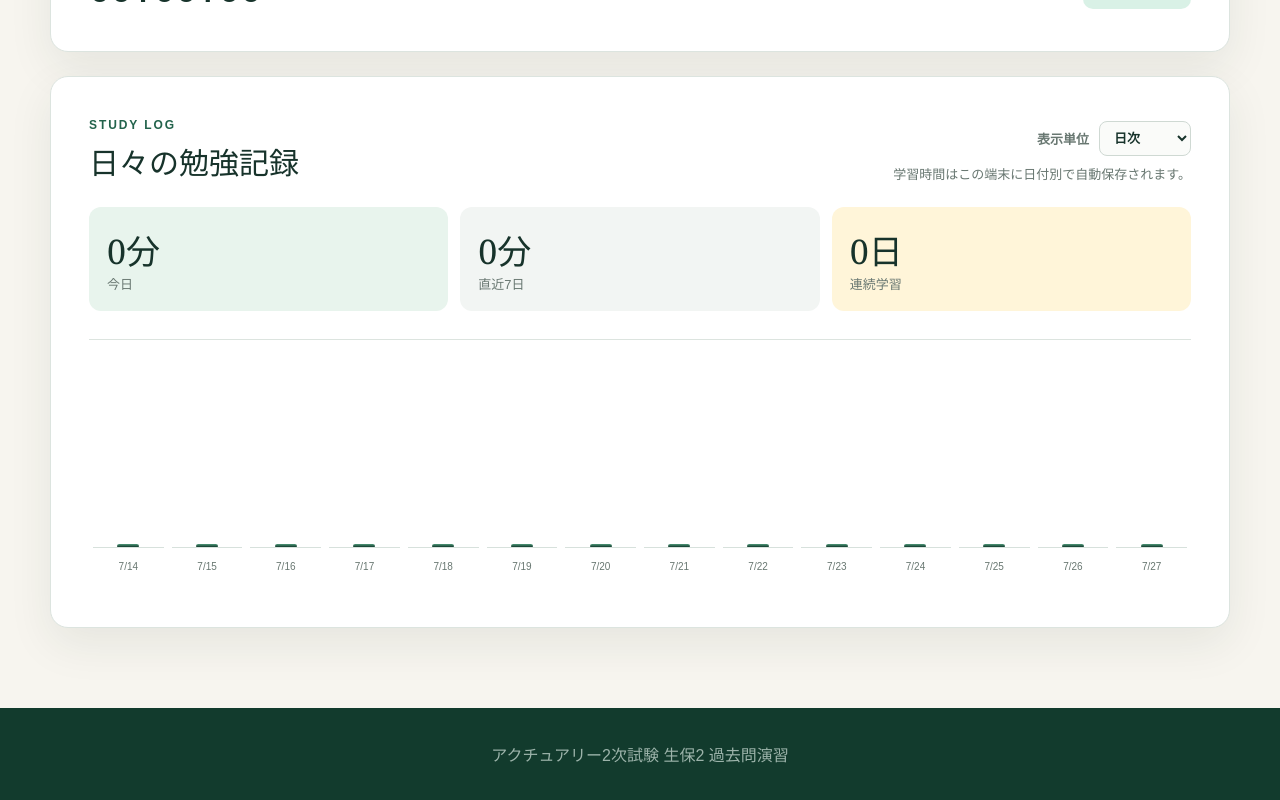
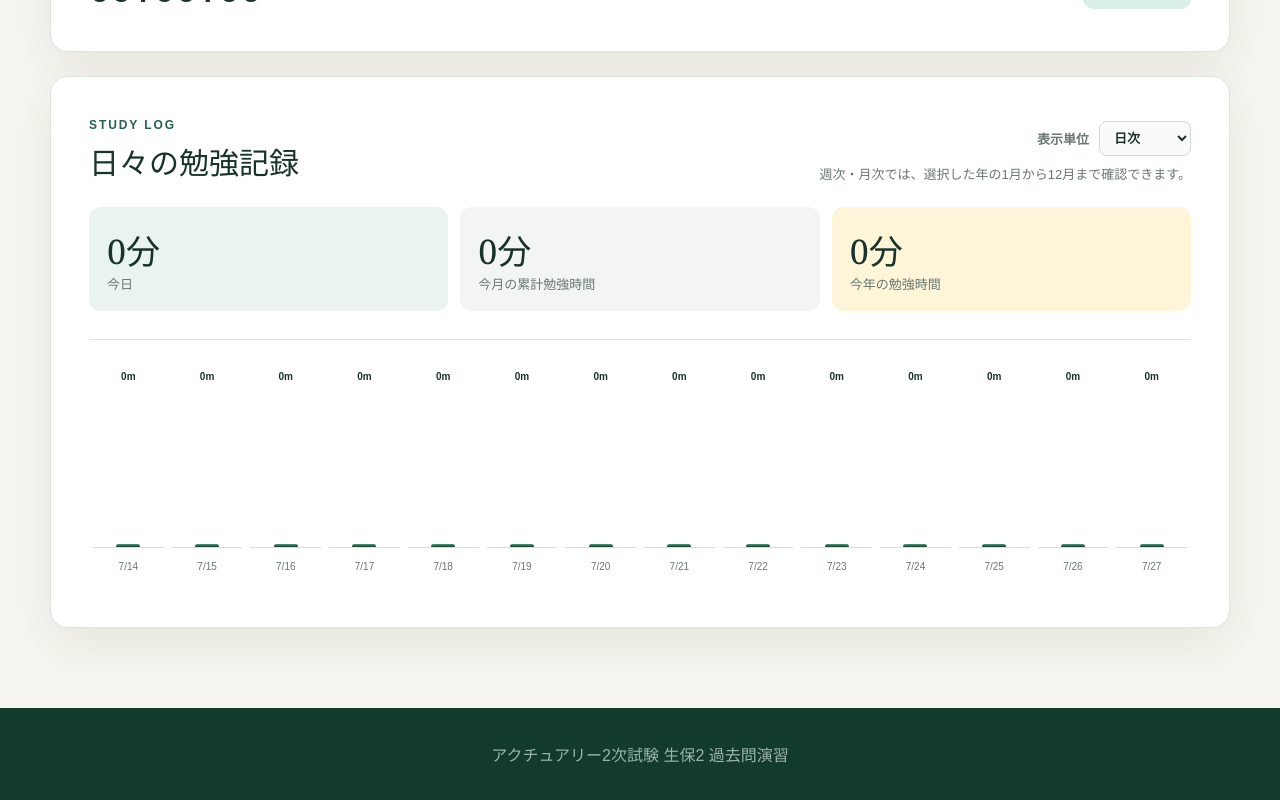
Before and after one commit to yoshi123027-del/actuary-app-seiho2, a Next.js app in the folder vercel/: page / in a window 1280 px wide. Shown: the part 1187-1987 px from the top of the page. Built offline with nearby package versions, Linux system fonts and the light colour scheme.

Commit message:
生保2の年間勉強時間ダッシュボードを改善
週次・月次を選択年の年間表示にし、今月・今年の累計と棒グラフ内の数値を追加する。

```diff
--- a/vercel/app/globals.css
+++ b/vercel/app/globals.css
@@ -53,15 +53,16 @@ progress { width: 100%; height: 9px; accent-color: var(--green-2); }
 .section-title h2 { margin: 6px 0 0; font: 30px Georgia, "Yu Mincho", serif; }
 .section-title p { margin: 0; color: var(--muted); font-size: 13px; }
 .study-history-tools { display: flex; align-items: flex-end; flex-direction: column; gap: 8px; }
+.study-filter-row { display: flex; align-items: center; justify-content: flex-end; gap: 14px; flex-wrap: wrap; }
 .study-history-tools label { display: flex; align-items: center; color: var(--muted); font-size: 13px; font-weight: 700; white-space: nowrap; }
 .study-history-tools select { min-width: 92px; margin-left: 10px; padding: 8px 28px 8px 10px; color: var(--ink); background: #fafbf9; border: 1px solid #cfd9d3; border-radius: 8px; }
 .study-summary { display: grid; grid-template-columns: repeat(3, 1fr); gap: 12px; }
 .study-summary .stat strong { font-size: clamp(24px, 4vw, 34px); }
-.study-chart { height: 250px; margin-top: 28px; padding: 12px 4px 0; display: grid; grid-template-columns: repeat(var(--study-period-count, 14), minmax(38px, 1fr)); gap: 8px; overflow-x: auto; border-top: 1px solid var(--line); }
-.study-bar-column { min-width: 34px; height: 220px; display: grid; grid-template-rows: 22px 1fr 24px; align-items: flex-end; text-align: center; }
-.study-bar-value { color: var(--muted); font-size: 10px; }
-.study-bar-track { height: 160px; display: flex; align-items: end; justify-content: center; border-bottom: 1px solid #d7e1dc; }
-.study-bar { width: min(22px, 72%); min-height: 3px; background: linear-gradient(180deg, #4f9879, var(--green)); border-radius: 6px 6px 2px 2px; transition: height .25s ease; }
+.study-chart { height: 250px; margin-top: 28px; padding: 12px 4px 0; display: grid; grid-template-columns: repeat(var(--study-period-count, 14), minmax(42px, 1fr)); gap: 8px; overflow-x: auto; border-top: 1px solid var(--line); }
+.study-bar-column { min-width: 38px; height: 220px; display: grid; grid-template-rows: 1fr 24px; align-items: flex-end; text-align: center; }
+.study-bar-track { position: relative; height: 182px; padding-top: 24px; display: flex; align-items: end; justify-content: center; border-bottom: 1px solid #d7e1dc; }
+.study-bar-value { position: absolute; top: 5px; left: 50%; transform: translateX(-50%); color: var(--ink); font-size: 10px; font-weight: 800; white-space: nowrap; }
+.study-bar { width: min(24px, 72%); min-height: 3px; background: linear-gradient(180deg, #4f9879, var(--green)); border-radius: 6px 6px 2px 2px; transition: height .25s ease; }
 .study-bar-label { padding-top: 7px; color: var(--muted); font-size: 10px; white-space: nowrap; }
 .page-heading { margin: 50px 0 24px; }
 .page-heading > span { color: var(--green-2); }
@@ -120,6 +121,7 @@ footer { padding: 34px; color: #9cb3aa; text-align: center; background: var(--gr
   .section-title { align-items: flex-start; flex-direction: column; gap: 8px; }
   .study-summary { grid-template-columns: 1fr; }
   .study-history-tools { width: 100%; align-items: flex-start; }
+  .study-filter-row { width: 100%; justify-content: flex-start; }
   .study-history-tools label { justify-content: space-between; width: 100%; }
   .study-chart { grid-template-columns: repeat(var(--study-period-count, 14), 42px); }
 }
--- a/vercel/app/page.js
+++ b/vercel/app/page.js
@@ -77,7 +77,7 @@ function recentJapanDays(count, timestamp) {
 
 const STUDY_VIEW_OPTIONS = {
   daily: { label: "日次", periods: 14 },
-  weekly: { label: "週次", periods: 12 },
+  weekly: { label: "週次" },
   monthly: { label: "月次", periods: 12 },
 };
 
@@ -96,7 +96,16 @@ function sumStudySeconds(dailySeconds, startKey, endKey) {
   }, 0);
 }
 
-function buildStudyPeriods(viewMode, dailySeconds, timestamp) {
+function availableStudyYears(dailySeconds, currentYear) {
+  return [...new Set([
+    currentYear,
+    ...Object.keys(dailySeconds)
+      .filter((key) => /^\d{4}-\d{2}-\d{2}$/.test(key))
+      .map((key) => Number(key.slice(0, 4))),
+  ])].sort((a, b) => b - a);
+}
+
+function buildStudyPeriods(viewMode, dailySeconds, timestamp, selectedYear) {
   const currentDay = new Date(timestamp + 9 * 60 * 60 * 1000);
   currentDay.setUTCHours(0, 0, 0, 0);
 
@@ -113,17 +122,27 @@ function buildStudyPeriods(viewMode, dailySeconds, timestamp) {
     });
   }
 
+  const year = Number(selectedYear) || currentDay.getUTCFullYear();
+  const yearStart = new Date(Date.UTC(year, 0, 1));
+  const yearEnd = new Date(Date.UTC(year, 11, 31));
+
   if (viewMode === "weekly") {
-    const daysSinceMonday = (currentDay.getUTCDay() + 6) % 7;
-    const currentMonday = new Date(currentDay.getTime() - daysSinceMonday * 86400000);
-    return Array.from({ length: STUDY_VIEW_OPTIONS.weekly.periods }, (_, index) => {
-      const start = new Date(currentMonday.getTime() - (STUDY_VIEW_OPTIONS.weekly.periods - 1 - index) * 7 * 86400000);
-      const end = new Date(start.getTime() + 6 * 86400000);
-      const startKey = utcDateKey(start);
-      const endKey = utcDateKey(end);
+    const daysSinceMonday = (yearStart.getUTCDay() + 6) % 7;
+    const firstMonday = new Date(yearStart.getTime() - daysSinceMonday * 86400000);
+    const lastWeekDays = (7 - ((yearEnd.getUTCDay() + 6) % 7) - 1) % 7;
+    const lastSunday = new Date(yearEnd.getTime() + lastWeekDays * 86400000);
+    const periodCount = Math.floor((lastSunday.getTime() - firstMonday.getTime()) / (7 * 86400000)) + 1;
+
+    return Array.from({ length: periodCount }, (_, index) => {
+      const weekStart = new Date(firstMonday.getTime() + index * 7 * 86400000);
+      const weekEnd = new Date(weekStart.getTime() + 6 * 86400000);
+      const clippedStart = weekStart < yearStart ? yearStart : weekStart;
+      const clippedEnd = weekEnd > yearEnd ? yearEnd : weekEnd;
+      const startKey = utcDateKey(clippedStart);
+      const endKey = utcDateKey(clippedEnd);
       return {
-        key: `week-${startKey}`,
-        label: `${monthDayLabel(start)}週`,
+        key: `week-${utcDateKey(weekStart)}`,
+        label: monthDayLabel(clippedStart),
         title: `${startKey}〜${endKey}`,
         seconds: sumStudySeconds(dailySeconds, startKey, endKey),
       };
@@ -131,15 +150,14 @@ function buildStudyPeriods(viewMode, dailySeconds, timestamp) {
   }
 
   return Array.from({ length: STUDY_VIEW_OPTIONS.monthly.periods }, (_, index) => {
-    const offset = STUDY_VIEW_OPTIONS.monthly.periods - 1 - index;
-    const start = new Date(Date.UTC(currentDay.getUTCFullYear(), currentDay.getUTCMonth() - offset, 1));
-    const end = new Date(Date.UTC(start.getUTCFullYear(), start.getUTCMonth() + 1, 0));
+    const start = new Date(Date.UTC(year, index, 1));
+    const end = new Date(Date.UTC(year, index + 1, 0));
     const startKey = utcDateKey(start);
     const endKey = utcDateKey(end);
     return {
       key: `month-${startKey}`,
-      label: `${String(start.getUTCFullYear()).slice(-2)}/${start.getUTCMonth() + 1}`,
-      title: `${start.getUTCFullYear()}年${start.getUTCMonth() + 1}月`,
+      label: `${index + 1}月`,
+      title: `${year}年${index + 1}月`,
       seconds: sumStudySeconds(dailySeconds, startKey, endKey),
     };
   });
@@ -147,7 +165,7 @@ function buildStudyPeriods(viewMode, dailySeconds, timestamp) {
 
 function formatStudyBarValue(totalSeconds) {
   const minutes = Math.round((totalSeconds || 0) / 60);
-  if (minutes < 1) return "";
+  if (minutes < 1) return "0m";
   if (minutes < 120) return `${minutes}m`;
   const hours = totalSeconds / 3600;
   return hours < 10 ? `${hours.toFixed(1)}h` : `${Math.round(hours)}h`;
@@ -413,29 +431,30 @@ function Dashboard({ questions, progress }) {
 
 function StudyHistory({ dailySeconds, now }) {
   const [viewMode, setViewMode] = useState("daily");
-  const days = recentJapanDays(14, now);
-  const lastSeven = days.slice(-7);
-  const todayKey = days[days.length - 1];
+  const currentYear = Number(japanDateKey(now).slice(0, 4));
+  const [selectedYear, setSelectedYear] = useState(currentYear);
+  const yearOptions = availableStudyYears(dailySeconds, currentYear);
+  const todayKey = japanDateKey(now);
   const todaySeconds = Number(dailySeconds[todayKey]) || 0;
-  const weeklySeconds = lastSeven.reduce((sum, key) => sum + (Number(dailySeconds[key]) || 0), 0);
-  const periods = buildStudyPeriods(viewMode, dailySeconds, now);
+
+  const currentDay = new Date(now + 9 * 60 * 60 * 1000);
+  const monthStart = utcDateKey(new Date(Date.UTC(currentDay.getUTCFullYear(), currentDay.getUTCMonth(), 1)));
+  const monthEnd = utcDateKey(new Date(Date.UTC(currentDay.getUTCFullYear(), currentDay.getUTCMonth() + 1, 0)));
+  const yearStart = `${currentYear}-01-01`;
+  const yearEnd = `${currentYear}-12-31`;
+  const monthlySeconds = sumStudySeconds(dailySeconds, monthStart, monthEnd);
+  const yearlySeconds = sumStudySeconds(dailySeconds, yearStart, yearEnd);
+
+  const periods = buildStudyPeriods(viewMode, dailySeconds, now, selectedYear);
   const maxSeconds = Math.max(60, ...periods.map((period) => period.seconds));
   const viewLabel = STUDY_VIEW_OPTIONS[viewMode].label;
-
-  const streakDays = recentJapanDays(366, now);
-  let streak = 0;
-  let cursor = streakDays.length - 1;
-  if ((Number(dailySeconds[streakDays[cursor]]) || 0) === 0) cursor -= 1;
-  while (cursor >= 0 && (Number(dailySeconds[streakDays[cursor]]) || 0) > 0) {
-    streak += 1;
-    cursor -= 1;
-  }
 
   return (
     <section className="surface study-history">
       <div className="section-title">
         <div><span>STUDY LOG</span><h2>日々の勉強記録</h2></div>
         <div className="study-history-tools">
+          <div className="study-filter-row">
             <label>表示単位
               <select
                 aria-label="勉強記録の表示単位"
@@ -447,13 +466,25 @@ function StudyHistory({ dailySeconds, now }) {
                 ))}
               </select>
             </label>
-          <p>学習時間はこの端末に日付別で自動保存されます。</p>
+            {viewMode !== "daily" && (
+              <label>表示年
+                <select
+                  aria-label="勉強記録の表示年"
+                  value={selectedYear}
+                  onChange={(event) => setSelectedYear(Number(event.target.value))}
+                >
+                  {yearOptions.map((year) => <option key={year} value={year}>{year}年</option>)}
+                </select>
+              </label>
+            )}
+          </div>
+          <p>週次・月次では、選択した年の1月から12月まで確認できます。</p>
         </div>
       </div>
       <div className="study-summary">
         <Stat value={formatStudyDuration(todaySeconds)} label="今日" tone="green" />
-        <Stat value={formatStudyDuration(weeklySeconds)} label="直近7日" />
-        <Stat value={`${streak}日`} label="連続学習" tone="yellow" />
+        <Stat value={formatStudyDuration(monthlySeconds)} label="今月の累計勉強時間" />
+        <Stat value={formatStudyDuration(yearlySeconds)} label="今年の勉強時間" tone="yellow" />
       </div>
       <div
         className="study-chart"
@@ -464,8 +495,10 @@ function StudyHistory({ dailySeconds, now }) {
           const height = period.seconds ? Math.max(8, period.seconds / maxSeconds * 100) : 2;
           return (
             <div className="study-bar-column" key={period.key} title={`${period.title}: ${formatStudyDuration(period.seconds)}`}>
+              <div className="study-bar-track">
                 <span className="study-bar-value">{formatStudyBarValue(period.seconds)}</span>
-              <div className="study-bar-track"><div className="study-bar" style={{ height: `${height}%` }} /></div>
+                <div className="study-bar" style={{ height: `${height}%` }} />
+              </div>
               <span className="study-bar-label">{period.label}</span>
             </div>
           );
```
Lines whose indentation alone changed are shown as unchanged.
